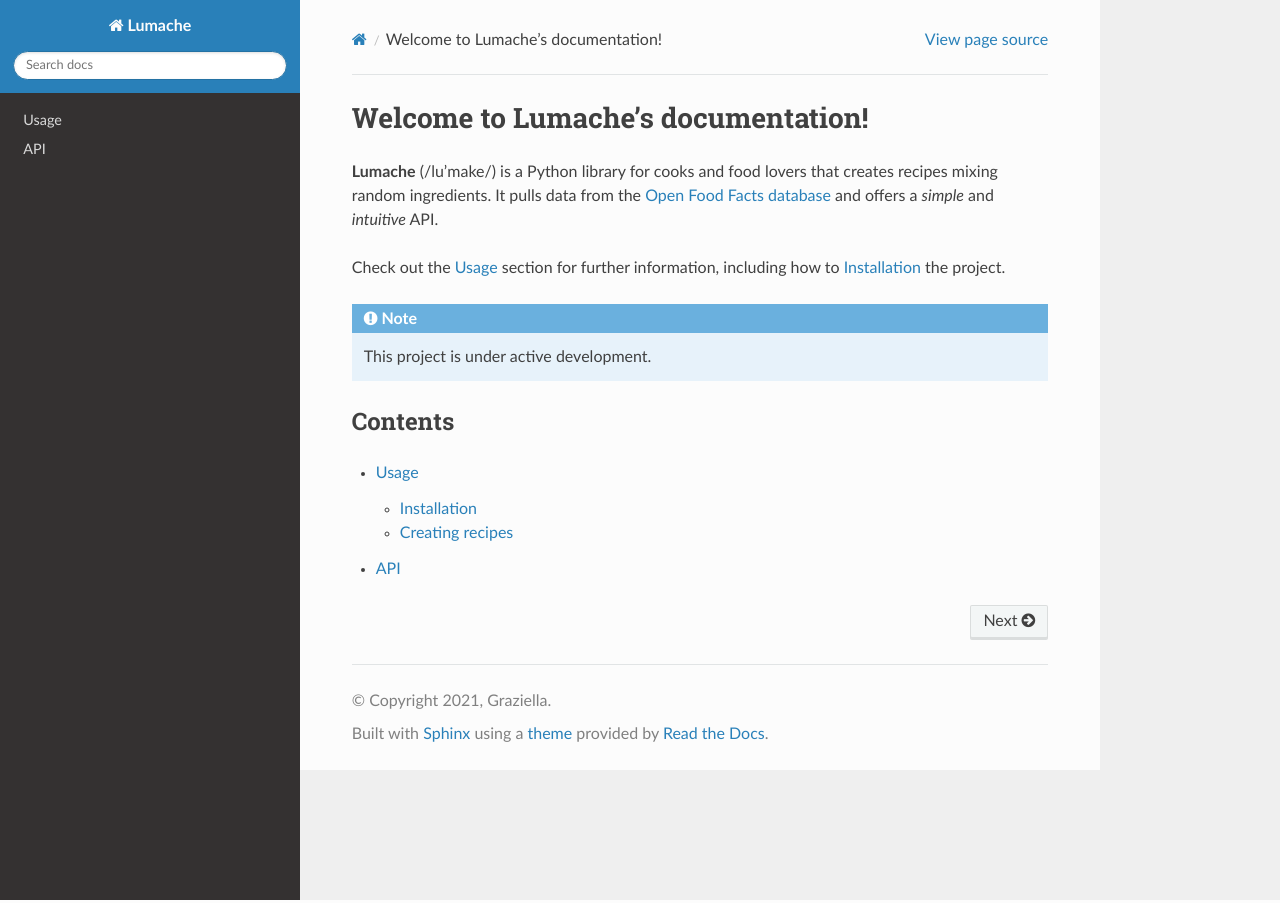
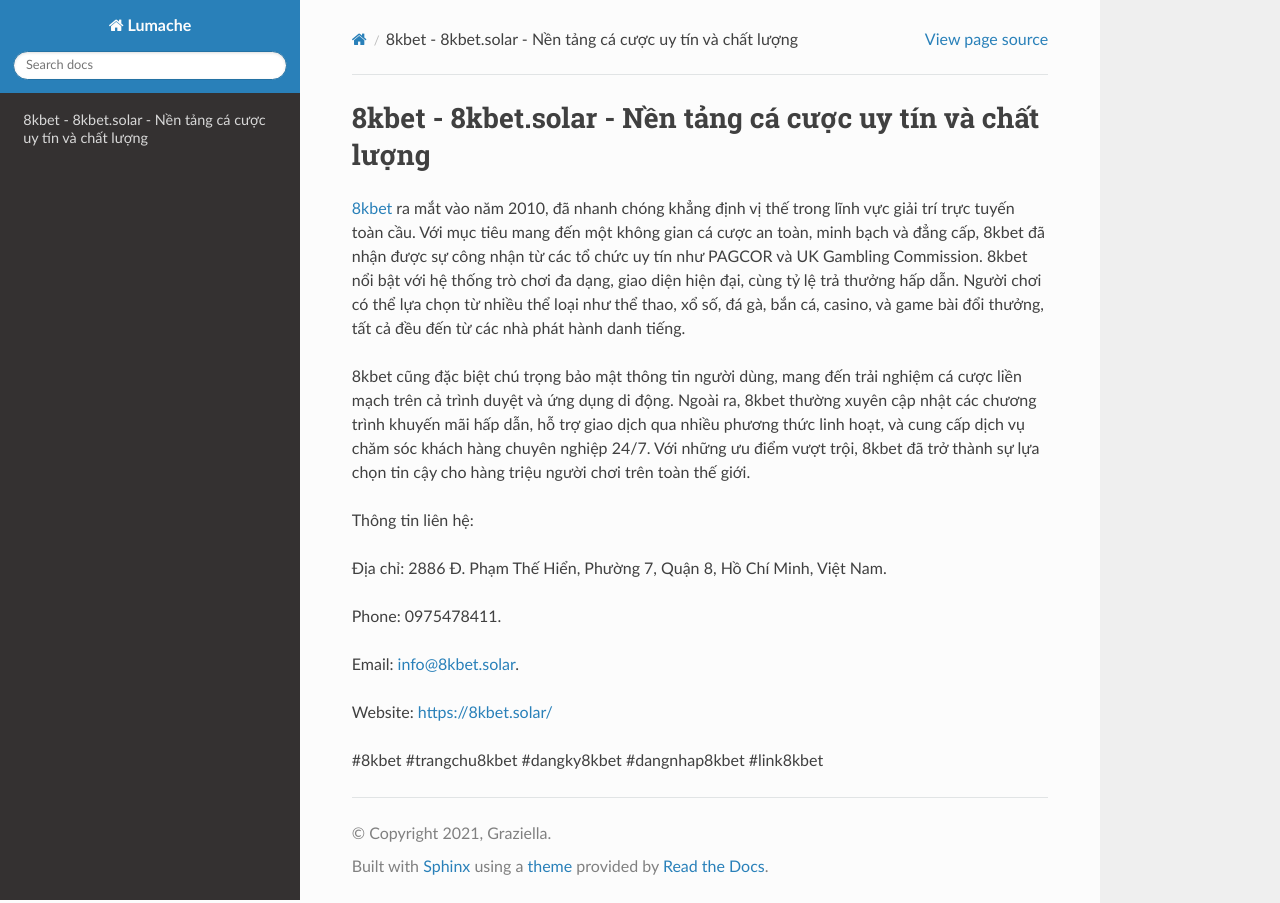
Before and after one commit to p8ebermouc/8kbetsolar, a Sphinx documentation site: the page built from docs/source/index.rst, in a window 1280 px wide. Built offline with Sphinx 7.4.7 and the Read the Docs theme 3.1.0, drawn with Linux system fonts in a browser that asks for light colours.

Commit message:
Update index.rst

```diff
--- a/docs/source/index.rst
+++ b/docs/source/index.rst
@@ -1,22 +1,18 @@
-Welcome to Lumache's documentation!
+8kbet - 8kbet.solar - Nền tảng cá cược uy tín và chất lượng
 ===================================
 
-**Lumache** (/lu'make/) is a Python library for cooks and food lovers
-that creates recipes mixing random ingredients.
-It pulls data from the `Open Food Facts database <https://world.openfoodfacts.org/>`_
-and offers a *simple* and *intuitive* API.
+`8kbet <https://8kbet.solar/>`_ ra mắt vào năm 2010, đã nhanh chóng khẳng định vị thế trong lĩnh vực giải trí trực tuyến toàn cầu. Với mục tiêu mang đến một không gian cá cược an toàn, minh bạch và đẳng cấp, 8kbet đã nhận được sự công nhận từ các tổ chức uy tín như PAGCOR và UK Gambling Commission. 8kbet nổi bật với hệ thống trò chơi đa dạng, giao diện hiện đại, cùng tỷ lệ trả thưởng hấp dẫn. Người chơi có thể lựa chọn từ nhiều thể loại như thể thao, xổ số, đá gà, bắn cá, casino, và game bài đổi thưởng, tất cả đều đến từ các nhà phát hành danh tiếng.
 
-Check out the :doc:`usage` section for further information, including
-how to :ref:`installation` the project.
+8kbet cũng đặc biệt chú trọng bảo mật thông tin người dùng, mang đến trải nghiệm cá cược liền mạch trên cả trình duyệt và ứng dụng di động. Ngoài ra, 8kbet thường xuyên cập nhật các chương trình khuyến mãi hấp dẫn, hỗ trợ giao dịch qua nhiều phương thức linh hoạt, và cung cấp dịch vụ chăm sóc khách hàng chuyên nghiệp 24/7. Với những ưu điểm vượt trội, 8kbet đã trở thành sự lựa chọn tin cậy cho hàng triệu người chơi trên toàn thế giới.
 
-.. note::
+Thông tin liên hệ:
 
-   This project is under active development.
+Địa chỉ: 2886 Đ. Phạm Thế Hiển, Phường 7, Quận 8, Hồ Chí Minh, Việt Nam.
 
-Contents
---------
+Phone: 0975478411.
 
-.. toctree::
+Email: info@8kbet.solar.
 
-   usage
-   api
+Website: https://8kbet.solar/
+
+#8kbet #trangchu8kbet #dangky8kbet #dangnhap8kbet #link8kbet
```
